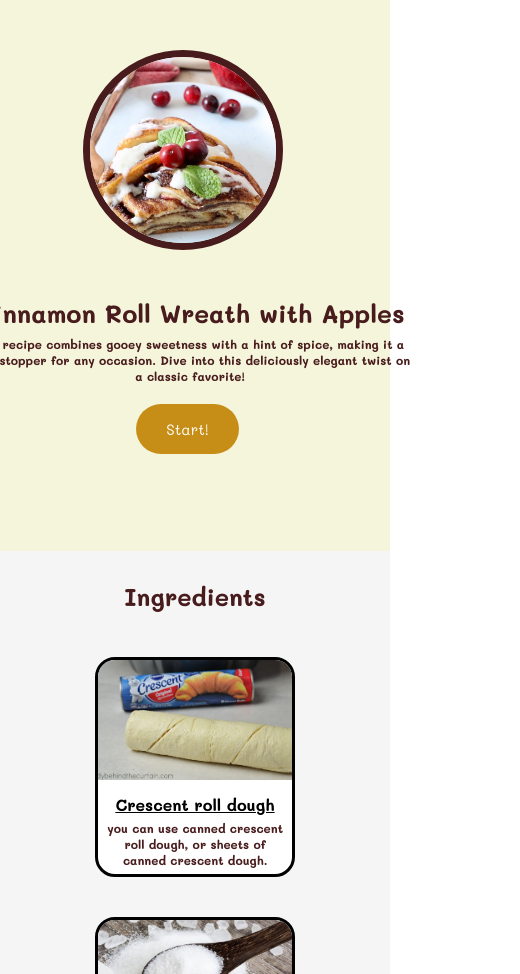
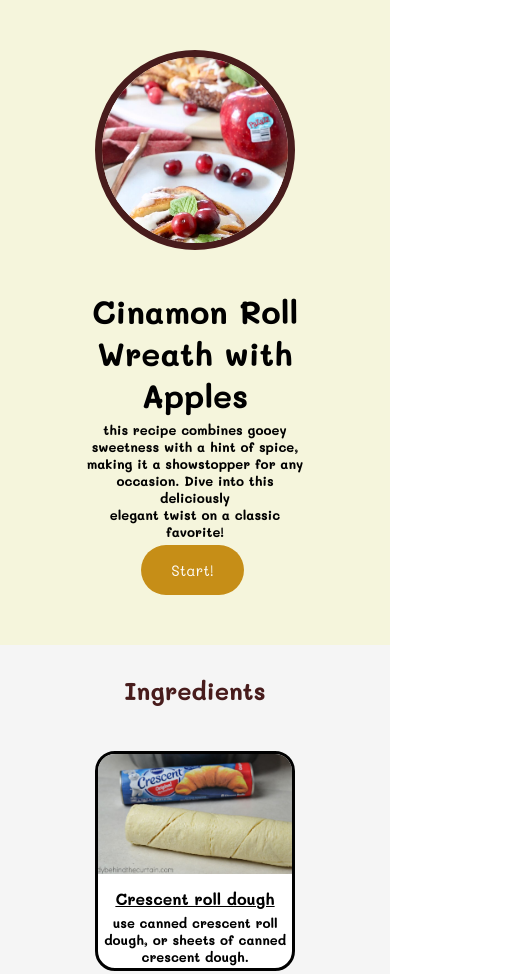
Before and after one commit to Natnicha24/my-portfolio, a website: page recipe/recipe.html in a window 390 px wide. Shown: the top 974 px of the page, 520 px wide, since content can reach past the window. Drawn offline with Linux system fonts and the light colour scheme.

Commit message:
fixed recipe

```diff
--- a/recipe/main.css
+++ b/recipe/main.css
@@ -1,45 +1,58 @@
-/* color
-สีช็อกโกแลต (Chocolate Brown) - #D2691E
-สีคาราเมล (Caramel) - #C68E17
-สีเบจ (Beige) - #F5F5DC
-สีแดงเข้ม (Deep Red) - #8B0000
-สีทอง (Gold) - #FFD700 */
-
-html,
-body {
+body,
+html {
+    font-family: "Mali", sans-serif;
+    padding: 0;
     margin: 0;
-    padding: 0;
+    min-width: 360px;
 }
 
-.title_bigcon {
-    display: block;
-    background-color: #F5F5DC;
-}
-
-.title_container {
+.header-container {
     display: flex;
+    flex-direction: row;
     justify-content: center;
     align-items: center;
     width: 100%;
-    padding-top: 50px;
-    padding-bottom: 50px;
+    padding: 50px;
+    background-color: #F5F5DC;
+    box-sizing: border-box;
 }
 
-#title_img {
-    border: 7px solid rgb(72, 28, 28);
-    border-radius: 50%;
-    width: 100%;
-    max-width: 200px;
-    max-height: 200px;
-    margin-left: 0px;
-    object-fit: cover;
-    object-position: bottom;
-    box-sizing: border-box;
-    margin-right: 25px;
+.header-content {
+    display: flex;
+    flex-wrap: wrap;
+    justify-content: space-around;
+    align-items: center;
+    width: 80%;
 }
+
+.text-control {
+    text-align: left;
+}
+
+.header-text {
+    display: inline-flex;
+    flex-direction: column;
+    justify-content: flex-start;
+    align-items: flex-start;
+    text-align: left;
+    width: fit-content;
+}
+
+.header-text h1 {
+    margin: 0;
+}
+
+.header-text h1,
+.header-text h5,
+.header-text .button {
+    display: inline-block;
+    width: fit-content;
+}
+
 
 .button {
     display: inline-block;
+    width: fit-content;
     padding: 15px 30px;
     font-size: 15px;
     font-family: 'Mali', 'Times New Roman', Times, serif;
@@ -64,24 +77,37 @@ body {
     transform: scale(0.98);
 }
 
-h1 {
-    text-align: left;
-    /* background-color:rgb(72, 28, 28); */
-    color: rgb(72, 28, 28);
-    width: 600px;
-    font-family: 'Mali', 'Times New Roman', Times, serif;
-    padding: 30px;
-    margin-right: 10px;
-    border-radius: 50px;
+.header-image {
+    background-color: blue;
+    width: 200px;
+    height: 200px;
+    border-radius: 50%;
+    border: 7px solid rgb(72, 28, 28);
+    object-fit: cover;
+    object-position: bottom;
+    box-sizing: border-box;
+    overflow: hidden;
 }
 
-h5 {
-    color: rgb(72, 28, 28);
-    width: 600px;
-    margin-top: 7px;
-    font-family: 'Mali', 'Times New Roman', Times, serif;
-    width: 450px;
-    font-size: 0.75rem;
+.header-image>img {
+    width: 100%;
+}
+
+@media only screen and (max-width:1015px) {
+    .header-image {
+        order: -1;
+        margin-bottom: 40px;
+    }
+
+    .header-text {
+        justify-content: center;
+        align-items: center;
+    }
+
+    h5,
+    h1 {
+        text-align: center;
+    }
 }
 
 #ingredient_h2 {
@@ -201,14 +227,14 @@ div>h5 {
 
 .instruction_block {
     display: flex;
-    justify-content: left;
+    justify-content: center;
+    /* flex-wrap: wrap; */
     /*elementข้างใน*/
     text-align: center;
     align-items: center;
     /*ไอเทมข้างกัน*/
     background-color: white;
     width: 100%;
-    height: 285px;
     border-radius: 20px;
     border-color: black 3px;
     border-style: solid;
@@ -219,6 +245,18 @@ div>h5 {
     margin-bottom: 20px;
     box-sizing: border-box;
     /* รวม padding และ border เข้าไปใน width */
+}
+
+@media only screen and (max-width:792px) {
+    .instruction_block{
+        flex-wrap: wrap;
+    }
+    .instruction_block:nth-child(2n+3)>img{
+        order: -1;
+    }
+    .instruction_block:nth-child(2n+4)>img{
+        order: -1;
+    }
 }
 
 .instruction_img {
@@ -241,10 +279,7 @@ div>h5 {
     margin-right: 20px;
 }
 
-body {
-    background-color: white;
-    margin: 0px;
-}
+
 
 .a {
     font-family: 'Mali', 'Times New Roman', Times, serif;
@@ -261,113 +296,3 @@ body {
     margin-top: 40px;
 
 }
-
-@media only screen and (max-width: 767px) {
-    .instruction_h3L {
-        font-size: 15px;
-        font-family: 'Mali', 'Times New Roman', Times, serif;
-        margin-right: 20px;
-        color: black;
-    }
-
-    .instruction_h3R {
-        font-size: 15px;
-        font-family: 'Mali', 'Times New Roman', Times, serif;
-        margin-right: 20px;
-        padding-left: 20px;
-        color: black;
-    }
-
-    .instruction_img {
-        border-style: solid;
-        border-radius: 20px;
-        width: 150px;
-        height: 200px;
-        margin-left: 5px;
-        margin-right: 5px;
-    }
-
-    .title_container {
-        display: flex;
-        flex-direction: column;
-        align-items: center;
-        justify-content: center;
-        text-align: center;
-    }
-
-    #title_img {
-        display: flex;
-        border: rgb(72, 28, 28) 7px;
-        border-style: solid;
-        border-radius: 50%;
-        width: 100%;
-        /* ทำให้รูปภาพย่อขยายตามขนาดของ parent container */
-        max-width: 200px;
-        /* กำหนดขนาดสูงสุด */
-        height: 200px;
-        margin-left: 0px;
-        object-fit: cover;
-        /* ตัดภาพให้พอดีกับ container */
-        object-position: bottom;
-        /* จัดตำแหน่งของภาพให้อยู่ตรงกลาง */
-        order: -1;
-        box-sizing: border-box;
-    }
-
-    h1 {
-        text-align: center;
-        flex-wrap: wrap;
-        /* background-color:rgb(72, 28, 28); */
-        color: rgb(72, 28, 28);
-        max-width: 600px;
-        font-family: 'Mali', 'Times New Roman', Times, serif;
-        padding: 30px;
-        border-radius: 50px;
-    }
-
-    span {
-        text-align: center;
-        justify-content: center;
-        display: flex;
-        flex-wrap: wrap;
-    }
-}
-
-@media only screen and (max-width: 600px) {
-    .instruction_h3L {
-        font-size: 13px;
-        font-family: 'Mali', 'Times New Roman', Times, serif;
-        margin-right: 20px;
-        color: black;
-    }
-
-    .instruction_h3R {
-        font-size: 13px;
-        font-family: 'Mali', 'Times New Roman', Times, serif;
-        margin-right: 20px;
-        padding-left: 25px;
-        color: black;
-    }
-
-    .instruction_img {
-        border-style: solid;
-        border-radius: 20px;
-        width: 150px;
-        height: 200px;
-        margin-left: 5px;
-        margin-right: 5px;
-    }
-
-    h1 {
-        text-align: center;
-        flex-wrap: wrap;
-        /* background-color:rgb(72, 28, 28); */
-        color: rgb(72, 28, 28);
-        width: 600px;
-        font-family: 'Mali', 'Times New Roman', Times, serif;
-        font-size: 25px;
-        padding: 30px;
-        border-radius: 50px;
-    }
-
-}
--- a/recipe/recipe.html
+++ b/recipe/recipe.html
@@ -14,20 +14,24 @@
 
 <body>
 	<!-- หัวเว็บ -->
-	<div class="title_bigcon">
-		<div class="title_container">
-			<h1>
-				<span>Cinnamon Roll Wreath with Apples<br>
-					<h5> this recipe combines gooey sweetness with a hint of spice, making it a showstopper
-						for any occasion. Dive into this deliciously elegant twist on a classic favorite!</h5>
-				</span>
-				<button class="button" type="button">Start!</button> <!-- ปุ่มกด -->
-			</h1>
 
+	<header class="header-container">
+		<div class="header-content">
+			<div class="text-control">
+				<div class="header-text">
+					<h1>Cinamon Roll Wreath with Apples</h1>
 
-			<img id="title_img" src="pic\cinnamon-3.jpeg" alt="cinnamon">
+					<h5>this recipe combines gooey sweetness with a hint of spice,<br> making it a showstopper
+						for any occasion. Dive into this deliciously<br> elegant twist on a classic favorite!</h5>
+
+					<button class="button" type="button">Start!</button>
+				</div>
+			</div>
+			<div class="header-image">
+				<img id="title_img" src="pic\cinnamon-3.jpeg" alt="cinnamon">
+			</div>
 		</div>
-	</div>
+	</header>
 
 	<!-- วัตถุดิบ -->
 	<h2 id="ingredient_h2">Ingredients</h2>
@@ -36,7 +40,7 @@
 			<div class="ingredient_block">
 				<img class="ingredient_img" src="pic\roll.jpg" alt="Crescent roll dough" />
 				<h4>Crescent roll dough</h4>
-				<h5>you can use canned crescent roll dough, or sheets of canned crescent dough.</h5>
+				<h5>use canned crescent roll dough, or sheets of canned crescent dough.</h5>
 			</div>
 			<div class="ingredient_block">
 				<img class="ingredient_img" src="pic\Granulated.jpg" alt="Granulated" />
@@ -46,7 +50,7 @@
 			<div class="ingredient_block">
 				<img class="ingredient_img" src="pic\Brown sugar.jpg" alt="Brown sugar" />
 				<h4>Brown sugar</h4>
-				<h5>Brown sugar gives sweetness and adds color. Make the fragrance of our desserts</h5>
+				<h5>gives sweetness and adds color. Make the fragrance of our desserts</h5>
 			</div>
 			<div class="ingredient_block">
 				<img class="ingredient_img" src="pic\Ground cinnamon.jpg" alt="Ground cinnamon" />
@@ -87,13 +91,7 @@
 		</div>
 	</div>
 
-	<!-- <div class="test-div">
-		<img  class="test-image" src="pic/Brown sugar.jpg">
-	</div> -->
-
 	<!-- วิธีทำ -->
-
-
 	<h2 id="instruction_h2">Step by step instructions</h2>
 	<div id="instruction_bigcon">
 		<div id="instruction_container">
```
